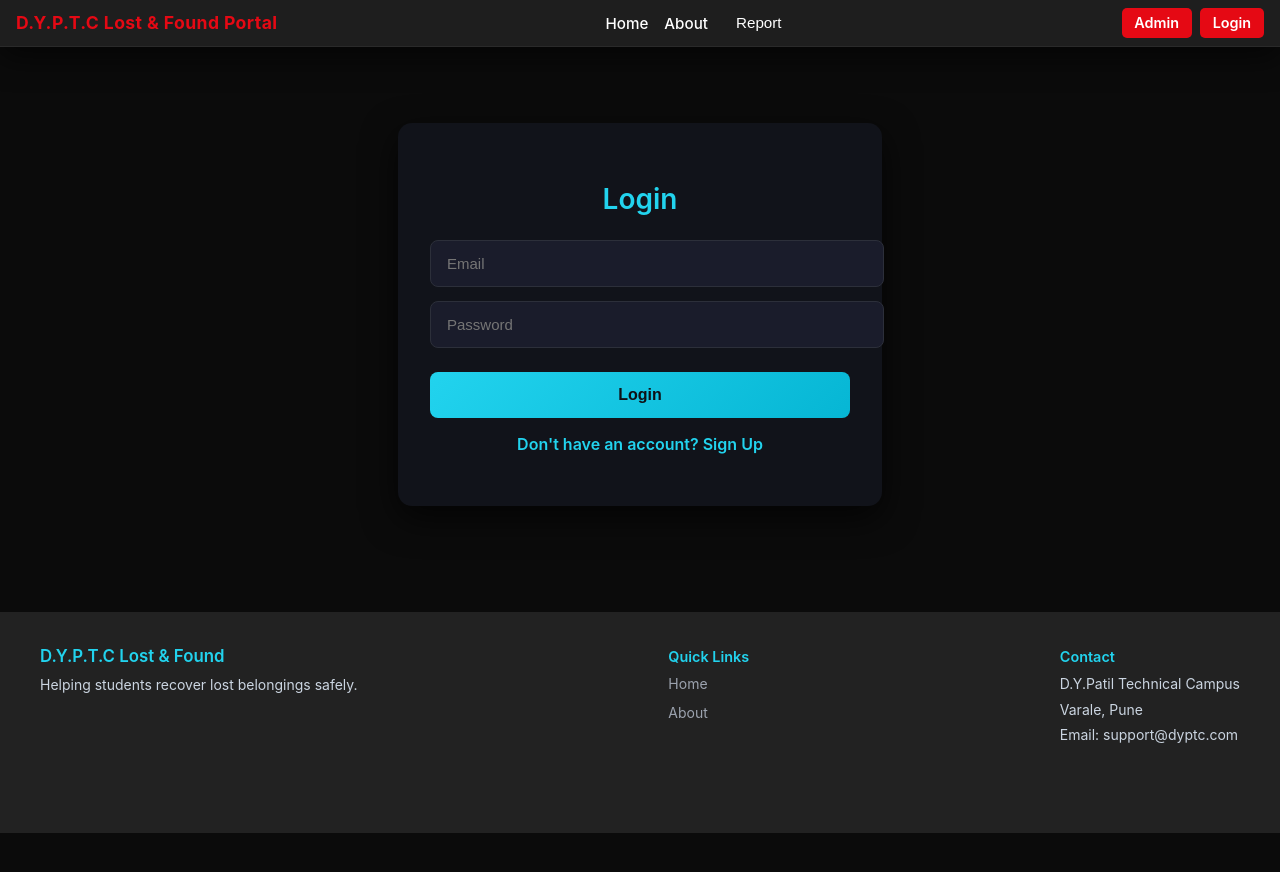
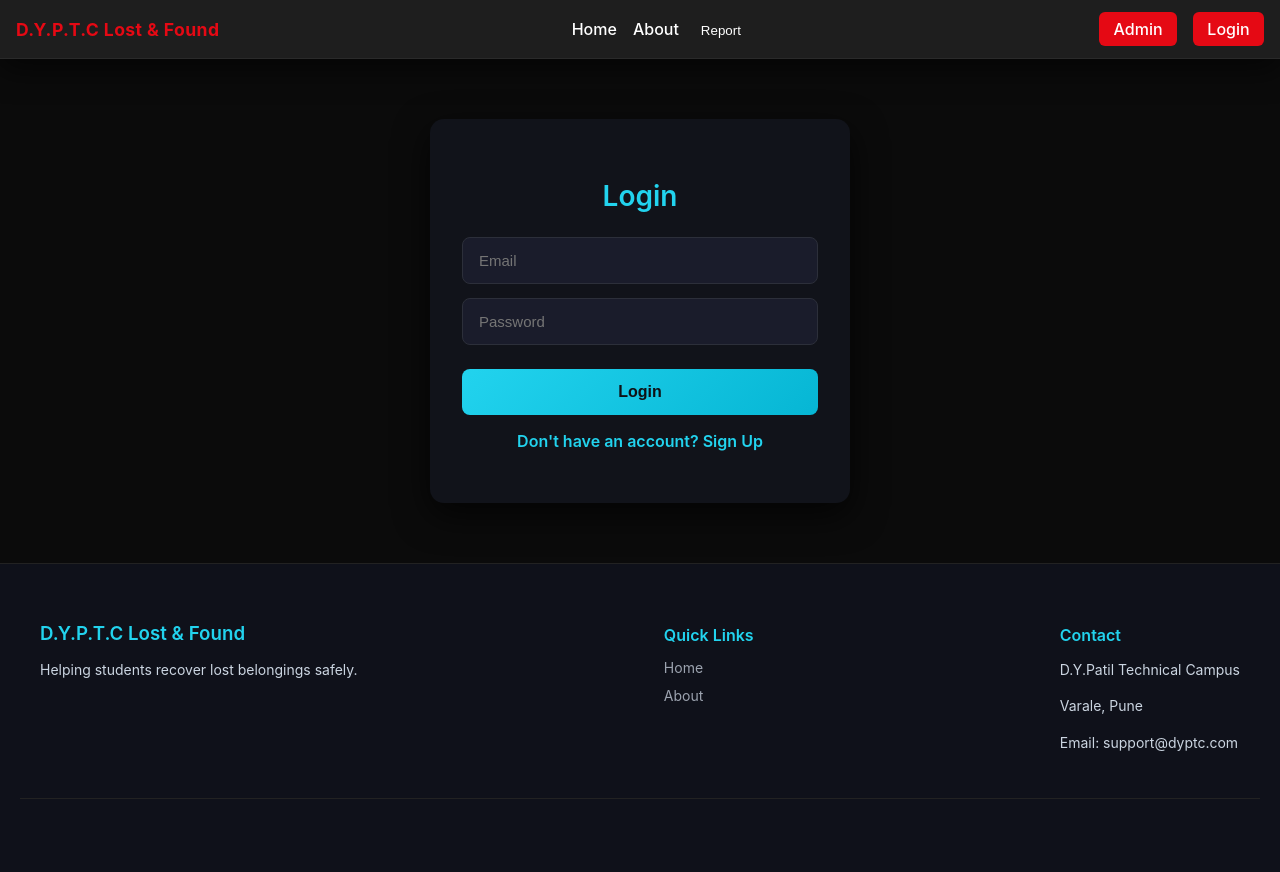
Before and after one commit to Rohit4579/lost-and-found-portal, a React app in the folder frontend/: page /login in a window 1280 px wide. Shown: the top 872 px of the page. Before the commit the page ends 833 px from the top, so only its background shows below. Built offline with nearby package versions, Linux system fonts and the light colour scheme; no server answers; the HTML template or start-up script is replaced by a standard one.

Commit message:
Update Navbar component and styles

```diff
--- a/frontend/src/components/Navbar.jsx
+++ b/frontend/src/components/Navbar.jsx
@@ -7,37 +7,33 @@
 
 export default function Navbar() {
   const navigate = useNavigate();
+
   const [user, setUser] = useState(null);
   const [adminLogged, setAdminLogged] = useState(false);
   const [authLoading, setAuthLoading] = useState(true);
+  const [menuOpen, setMenuOpen] = useState(false);
 
-  // 🔐 Admin listener
+  /* 🔐 Admin check */
   useEffect(() => {
     const checkAdmin = () => {
-      const isAdmin = localStorage.getItem("admin") === "true";
-      setAdminLogged(isAdmin);
-
-      if (!isAdmin && window.location.pathname === "/admin-dashboard") {
-        navigate("/admin-login", { replace: true });
-      }
+      setAdminLogged(localStorage.getItem("admin") === "true");
     };
 
     checkAdmin();
     window.addEventListener("storage", checkAdmin);
     return () => window.removeEventListener("storage", checkAdmin);
-  }, [navigate]);
+  }, []);
 
-  // 👤 Firebase auth listener
+  /* 👤 Firebase auth */
   useEffect(() => {
     const unsub = onAuthStateChanged(auth, (currentUser) => {
       setUser(currentUser);
       setAuthLoading(false);
     });
-
     return unsub;
   }, []);
 
-  // Navigate to Add Report page only if user is logged in
+  /* 🚨 Guard report */
   const handleReportClick = () => {
     if (!user) {
       alert("You must login first!");
@@ -45,66 +41,123 @@
       return;
     }
     navigate("/add");
+    setMenuOpen(false);
   };
 
+  /* 👤 User logout */
   const logoutUser = async () => {
     await signOut(auth);
     setUser(null);
+    setMenuOpen(false);
     navigate("/");
   };
 
+  /* 🔐 Admin logout (FIXED) */
   const logoutAdmin = () => {
     localStorage.removeItem("admin");
-    setAdminLogged(false);
+    setAdminLogged(false); // 🔥 THIS IS THE FIX
+    setMenuOpen(false);
     navigate("/admin-login");
   };
 
-  // ⛔ Block render until auth is stable
   if (authLoading) return null;
 
   return (
     <nav className="dyptc-navbar">
-      <div className="navbar-logo">D.Y.P.T.C Lost & Found Portal</div>
+      <div className="navbar-logo">D.Y.P.T.C Lost & Found</div>
 
-      <ul className="navbar-list">
-        <li><Link className="navbar-link" to="/">Home</Link></li>
-        <li><Link className="navbar-link" to="/about">About</Link></li>
-        <li>
-          <button
-            className="navbar-link navbar-report-btn"
-            onClick={handleReportClick}
-          >
-            Report
-          </button>
-        </li>
+      {/* DESKTOP NAV */}
+      <ul className="navbar-list desktop-only">
+        <li><Link to="/">Home</Link></li>
+        <li><Link to="/about">About</Link></li>
+        <li><button onClick={handleReportClick}>Report</button></li>
+
         {adminLogged && (
           <li>
-            <Link className="navbar-link" to="/admin-dashboard">
-              Admin Dashboard
-            </Link>
+            <Link to="/admin-dashboard">Admin Dashboard</Link>
           </li>
         )}
       </ul>
 
-      <div className="nav-right">
+      {/* DESKTOP ACTIONS */}
+      <div className="nav-right desktop-only">
         {!adminLogged ? (
-          <Link className="navbar-btn login" to="/admin-login">Admin</Link>
+          <Link to="/admin-login">Admin</Link>
         ) : (
-          <button className="navbar-btn logout" onClick={logoutAdmin}>
+          <button className="logout" onClick={logoutAdmin}>
             Admin Logout
           </button>
         )}
 
         {user ? (
-          <button className="navbar-btn logout" onClick={logoutUser}>
+          <button className="logout" onClick={logoutUser}>
             Logout
           </button>
         ) : (
-          <Link className="navbar-btn login" to="/login">
-            Login
-          </Link>
+          <Link to="/login">Login</Link>
         )}
       </div>
+
+      {/* 🍔 HAMBURGER */}
+      <button
+        className={`hamburger ${menuOpen ? "open" : ""}`}
+        onClick={() => setMenuOpen(!menuOpen)}
+        aria-label="Toggle menu"
+      >
+        <span />
+        <span />
+        <span />
+      </button>
+
+      {/* OVERLAY */}
+      {menuOpen && (
+        <div
+          className="menu-overlay"
+          onClick={() => setMenuOpen(false)}
+        />
+      )}
+
+      {/* 📱 MOBILE MENU */}
+      <aside className={`mobile-menu ${menuOpen ? "show" : ""}`}>
+        <ul>
+          <li><Link to="/" onClick={() => setMenuOpen(false)}>Home</Link></li>
+          <li><Link to="/about" onClick={() => setMenuOpen(false)}>About</Link></li>
+          <li><button onClick={handleReportClick}>Report</button></li>
+
+          {adminLogged && (
+            <li>
+              <Link
+                to="/admin-dashboard"
+                onClick={() => setMenuOpen(false)}
+              >
+                Admin Dashboard
+              </Link>
+            </li>
+          )}
+        </ul>
+
+        <div className="mobile-actions">
+          {!adminLogged ? (
+            <Link to="/admin-login" onClick={() => setMenuOpen(false)}>
+              Admin
+            </Link>
+          ) : (
+            <button className="logout" onClick={logoutAdmin}>
+              Admin Logout
+            </button>
+          )}
+
+          {user ? (
+            <button className="logout" onClick={logoutUser}>
+              Logout
+            </button>
+          ) : (
+            <Link to="/login" onClick={() => setMenuOpen(false)}>
+              Login
+            </Link>
+          )}
+        </div>
+      </aside>
     </nav>
   );
 }
--- a/frontend/src/index.css
+++ b/frontend/src/index.css
@@ -21,6 +21,12 @@
 /* =========================================================
    🌙 DARK MODE BODY
 ========================================================= */
+*,
+*::before,
+*::after {
+  box-sizing: border-box; /* ensures padding & border included in width */
+}
+
 body {
   margin: 0;
   background-color: var(--bg-main);
@@ -90,7 +96,6 @@
   color: var(--text-primary);
 }
 
-/* underline animation */
 .navbar-link::after {
   content: "";
   position: absolute;
@@ -215,16 +220,15 @@
   }
 }
 
-/* =====================================================
+/* =========================================================
    AUTH LOGIN / SIGNUP PAGE – DARK NETFLIX-LIKE THEME
 ===================================================== */
-
-/* Main auth container */
 .auth-container {
+  width: 100%;
   max-width: 420px;
   margin: 60px auto;
   padding: 36px 32px;
-  background: #11131a; /* deep dark background */
+  background: #11131a;
   border-radius: 14px;
   box-shadow: 0 12px 35px rgba(0, 0, 0, 0.7);
   color: #e5e7eb;
@@ -232,23 +236,20 @@
   animation: fadeIn 0.4s ease-in-out;
 }
 
-/* Title */
 .auth-title {
   text-align: center;
   font-size: 28px;
   font-weight: 600;
   margin-bottom: 24px;
-  color: #22d3ee; /* neon teal accent */
+  color: #22d3ee;
 }
 
-/* Form */
 .auth-form {
   display: flex;
   flex-direction: column;
   gap: 14px;
 }
 
-/* Input fields */
 .auth-form input {
   width: 100%;
   padding: 14px 16px;
@@ -259,6 +260,7 @@
   color: #e5e7eb;
   outline: none;
   transition: all 0.25s ease;
+  box-sizing: border-box; /* ensures no overflow */
 }
 
 .auth-form input:focus {
@@ -267,8 +269,8 @@
   background-color: #1f2232;
 }
 
-/* Auth button */
 .auth-btn {
+  width: 100%;
   padding: 14px;
   border: none;
   border-radius: 8px;
@@ -295,7 +297,6 @@
   box-shadow: none;
 }
 
-/* Success & error messages */
 .auth-msg.success {
   background-color: #0f2f0f;
   color: #22c55e;
@@ -316,7 +317,6 @@
   font-weight: 500;
 }
 
-/* Toggle login/signup */
 .toggle-auth {
   text-align: center;
   margin-top: 16px;
@@ -332,63 +332,29 @@
   text-decoration: underline;
 }
 
-/* Fade-in animation */
-@keyframes fadeIn {
-  from { opacity: 0; transform: translateY(12px); }
-  to { opacity: 1; transform: translateY(0); }
-}
-
-/* ==========================
-   Responsive
-=========================== */
-@media (max-width: 480px) {
-  .auth-container {
-    margin: 30px 15px;
-    padding: 28px 22px;
-  }
-
-  .auth-title {
-    font-size: 24px;
-  }
-
-  .auth-form input {
-    font-size: 14px;
-    padding: 12px 14px;
-  }
-
-  .auth-btn {
-    font-size: 15px;
-    padding: 12px;
-  }
-}
-
-/* =====================================================
+/* =========================================================
    ADMIN LOGIN PAGE – DARK THEME
 ===================================================== */
-
-/* Container */
 .admin-login-container {
   min-height: 100vh;
   display: flex;
   flex-direction: column;
   justify-content: center;
   align-items: center;
-  background: #0f111a; /* Dark Netflix-style background */
+  background: #0f111a;
   font-family: "Inter", sans-serif;
   padding: 20px;
   color: #e5e7eb;
 }
 
-/* Heading */
 .admin-login-container h2 {
   font-size: 28px;
   font-weight: 600;
   margin-bottom: 28px;
-  color: #22d3ee; /* neon accent */
+  color: #22d3ee;
   text-align: center;
 }
 
-/* Login form card */
 .admin-login-form {
   width: 100%;
   max-width: 400px;
@@ -400,9 +366,9 @@
   flex-direction: column;
   gap: 18px;
   animation: fadeIn 0.4s ease-in-out;
+  box-sizing: border-box;
 }
 
-/* Inputs */
 .admin-login-form input {
   width: 100%;
   padding: 14px 16px;
@@ -413,6 +379,7 @@
   color: #e5e7eb;
   outline: none;
   transition: all 0.25s ease;
+  box-sizing: border-box; /* prevents overflow */
 }
 
 .admin-login-form input::placeholder {
@@ -425,8 +392,8 @@
   box-shadow: 0 0 8px rgba(34, 211, 238, 0.4);
 }
 
-/* Login button */
 .btn-admin-login {
+  width: 100%;
   padding: 14px;
   background: linear-gradient(135deg, #22d3ee, #06b6d4);
   color: #0f1115;
@@ -452,19 +419,24 @@
    Responsive
 =========================== */
 @media (max-width: 480px) {
+  .auth-container,
   .admin-login-form {
+    margin: 30px 15px;
     padding: 28px 22px;
   }
 
+  .auth-title,
   .admin-login-container h2 {
     font-size: 24px;
   }
 
+  .auth-form input,
   .admin-login-form input {
     font-size: 14px;
     padding: 12px 14px;
   }
 
+  .auth-btn,
   .btn-admin-login {
     font-size: 15px;
     padding: 12px;
@@ -1280,163 +1252,292 @@
   }
 }
 
-
-
-
-
-
-
-/* Navbar styling */
+/* =========================
+   NAVBAR BASE
+========================= */
 .dyptc-navbar {
   display: flex;
   justify-content: space-between;
   align-items: center;
-  flex-wrap: wrap; /* allows items to wrap on mobile */
-  padding: 0.5rem 1rem;
-  background-color: #1e1e1e;
-  color: white;
+  padding: 0.75rem 1rem;
+  background: #1e1e1e;
+  color: #fff;
+  position: relative;
+  z-index: 1000;
 }
 
 .navbar-logo {
   font-weight: bold;
-  font-size: 1.1rem;
 }
 
-.navbar-list {
+.navbar-list,
+.nav-right {
   display: flex;
   gap: 1rem;
-  flex-wrap: wrap;
+  list-style: none;
+}
+
+.navbar-list a,
+.navbar-list button,
+.nav-right a,
+.nav-right button {
+  background: none;
+  border: none;
+  color: white;
+  cursor: pointer;
+  text-decoration: none;
+  font-weight: 500;
+  position: relative;
+  transition: color 0.25s ease, transform 0.25s ease;
+}
+
+/* =========================
+   DESKTOP LINK HOVER
+========================= */
+.navbar-list a:hover,
+.navbar-list button:hover,
+.nav-right a:hover,
+.nav-right button:hover {
+  transform: translateY(-1px);
+  color: #ff4d4d;
+}
+
+.navbar-list a::after,
+.navbar-list button::after {
+  content: "";
+  position: absolute;
+  left: 0;
+  bottom: -4px;
+  width: 0%;
+  height: 2px;
+  background: #ff4d4d;
+  transition: width 0.3s ease;
+}
+
+.navbar-list a:hover::after,
+.navbar-list button:hover::after {
+  width: 100%;
+}
+
+/* =========================
+   PRIMARY BUTTONS (DESKTOP)
+========================= */
+.navbar-btn,
+.nav-right a,
+.nav-right button {
+  padding: 0.45rem 0.9rem;
+  border-radius: 6px;
+  background: #e50914;
+  color: white;
+  font-weight: 500;
+  transition: background 0.25s ease, transform 0.25s ease;
+}
+
+.navbar-btn:hover,
+.nav-right a:hover,
+.nav-right button:hover {
+  background: #ff1f1f;
+  transform: translateY(-1px);
+}
+
+/* Logout darker for desktop */
+.nav-right .logout {
+  background: #b20710;
+}
+
+.nav-right .logout:hover {
+  background: #e50914;
+}
+
+/* =========================
+   HAMBURGER
+========================= */
+.hamburger {
+  display: none;
+  flex-direction: column;
+  gap: 5px;
+  background: none;
+  border: none;
+  cursor: pointer;
+}
+
+.hamburger span {
+  width: 26px;
+  height: 3px;
+  background: #e5e7eb;
+  border-radius: 2px;
+  transition: all 0.3s ease;
+}
+
+.hamburger.open span:nth-child(1) {
+  transform: rotate(45deg) translateY(8px);
+}
+.hamburger.open span:nth-child(2) {
+  opacity: 0;
+}
+.hamburger.open span:nth-child(3) {
+  transform: rotate(-45deg) translateY(-8px);
+}
+
+/* =========================
+   MOBILE MENU OVERLAY
+========================= */
+.menu-overlay {
+  position: fixed;
+  inset: 0;
+  background: rgba(0, 0, 0, 0.6);
+  z-index: 1500;
+}
+
+/* =========================
+   MOBILE MENU SIDEBAR
+========================= */
+.mobile-menu {
+  position: fixed;
+  inset: 0;
+  background: #0f111a;
+  padding: 80px 24px 24px;
+  display: flex;
+  flex-direction: column;
+  gap: 32px;
+  transform: translateX(100%);
+  transition: transform 0.3s ease;
+  z-index: 2000;
+}
+
+.mobile-menu.show {
+  transform: translateX(0);
+}
+
+/* =========================
+   MOBILE MENU LINKS
+========================= */
+.mobile-menu ul {
   list-style: none;
   padding: 0;
   margin: 0;
+  display: flex;
+  flex-direction: column;
+  gap: 18px;
 }
 
-.navbar-list li {
-  margin: 0;
+.mobile-menu a,
+.mobile-menu button {
+  color: #e5e7eb;
+  background: none;
+  border: none;
+  font-size: 1.1rem;
+  text-align: left;
+  cursor: pointer;
+  position: relative;
+  opacity: 0;
+  transform: translateX(20px);
+  animation: slideIn 0.3s forwards;
+  transition: color 0.25s ease, transform 0.25s ease;
+  font-weight: 500;
 }
 
-.navbar-link,
-.navbar-report-btn {
-  color: white;
-  text-decoration: none;
-  background: none;
-  border: none;
-  cursor: pointer;
-  font-size: 0.95rem;
+.mobile-menu.show a,
+.mobile-menu.show button {
+  animation: slideIn 0.3s forwards;
 }
 
-.nav-right {
-  display: flex;
-  gap: 0.5rem;
-  flex-wrap: wrap;
-}
+/* Staggered animation for links */
+.mobile-menu ul li:nth-child(1) a,
+.mobile-menu ul li:nth-child(1) button { animation-delay: 0.05s; }
+.mobile-menu ul li:nth-child(2) a,
+.mobile-menu ul li:nth-child(2) button { animation-delay: 0.1s; }
+.mobile-menu ul li:nth-child(3) a,
+.mobile-menu ul li:nth-child(3) button { animation-delay: 0.15s; }
+.mobile-menu ul li:nth-child(4) a,
+.mobile-menu ul li:nth-child(4) button { animation-delay: 0.2s; }
 
-.navbar-btn {
-  padding: 0.4rem 0.8rem;
-  font-size: 0.9rem;
-  cursor: pointer;
-  border-radius: 5px;
-  border: none;
-}
-
-/* MOBILE */
-@media (max-width: 768px) {
-  .navbar-list {
-    flex-direction: column;
-    width: 100%;
-    margin-top: 0.5rem;
+@keyframes slideIn {
+  from {
+    opacity: 0;
+    transform: translateX(20px);
   }
-
-  .nav-right {
-    width: 100%;
-    justify-content: flex-start;
-    margin-top: 0.5rem;
-  }
-
-  .navbar-btn {
-    width: 100%;
+  to {
+    opacity: 1;
+    transform: translateX(0);
   }
 }
 
-
-.dyptc-footer {
-  background-color: #222;
-  color: #fff;
-  padding: 1rem;
-  font-size: 0.9rem;
+/* Hover effect + underline for mobile links */
+.mobile-menu a::after,
+.mobile-menu button::after {
+  content: "";
+  position: absolute;
+  left: 0;
+  bottom: -4px;
+  width: 0;
+  height: 2px;
+  background: #ff4d4d;
+  transition: width 0.3s ease;
 }
 
-.footer-content {
-  display: flex;
-  justify-content: space-between;
-  flex-wrap: wrap;
-  gap: 1rem;
+.mobile-menu a:hover,
+.mobile-menu button:hover {
+  color: #ff4d4d;
+  transform: translateX(4px);
 }
 
-.footer-section h3,
-.footer-section h4 {
-  margin-bottom: 0.5rem;
+.mobile-menu a:hover::after,
+.mobile-menu button:hover::after {
+  width: 100%;
 }
 
-.footer-section p,
-.footer-section li {
-  margin: 0.2rem 0;
+/* =========================
+   MOBILE ACTION BUTTONS
+========================= */
+.mobile-actions {
+  margin-top: auto;
+  display: flex;
+  flex-direction: column;
+  gap: 12px;
 }
 
-/* MOBILE */
-@media (max-width: 768px) {
-  .footer-content {
-    flex-direction: column;
-  }
+.mobile-actions a,
+.mobile-actions button {
+  width: 100%;
+  text-align: center;
+  padding: 12px 0;
+  border-radius: 6px;
+  background: #e50914;
+  color: #ffffff;
+  font-weight: 600;
+  transition: background 0.25s ease, transform 0.25s ease;
 }
 
-
-.table-wrapper {
-  overflow-x: auto; /* horizontal scroll for small screens */
-  margin-top: 1rem;
+.mobile-actions a:hover,
+.mobile-actions button:hover {
+  background: #ff1f1f;
+  transform: translateY(-2px);
 }
 
-table {
-  width: 100%;
-  border-collapse: collapse;
+/* Logout darker for mobile */
+.mobile-actions .logout {
+  background: #b20710;
 }
 
-th, td {
-  padding: 0.5rem;
-  text-align: left;
-  border-bottom: 1px solid #ddd;
+.mobile-actions .logout:hover {
+  background: #e50914;
 }
 
-/* MOBILE: make table rows display as block */
+/* =========================
+   RESPONSIVE RULES
+========================= */
 @media (max-width: 768px) {
-  thead {
+  .desktop-only {
     display: none;
   }
 
-  tbody tr {
-    display: block;
-    margin-bottom: 1rem;
-    border: 1px solid #ccc;
-    padding: 0.5rem;
-    border-radius: 5px;
+  .hamburger {
+    display: flex;
   }
 
-  tbody td {
-    display: flex;
-    justify-content: space-between;
-    padding: 0.3rem 0.5rem;
-  }
-
-  tbody td[data-label]::before {
-    content: attr(data-label);
-    font-weight: bold;
+  .mobile-menu a:active,
+  .mobile-menu button:active {
+    transform: scale(0.96);
   }
 }
-
-.page-content,
-.admin-page-content {
-  padding: 1rem;
-  width: 100%;
-  max-width: 1200px;
-  margin: 0 auto;
-}
```
